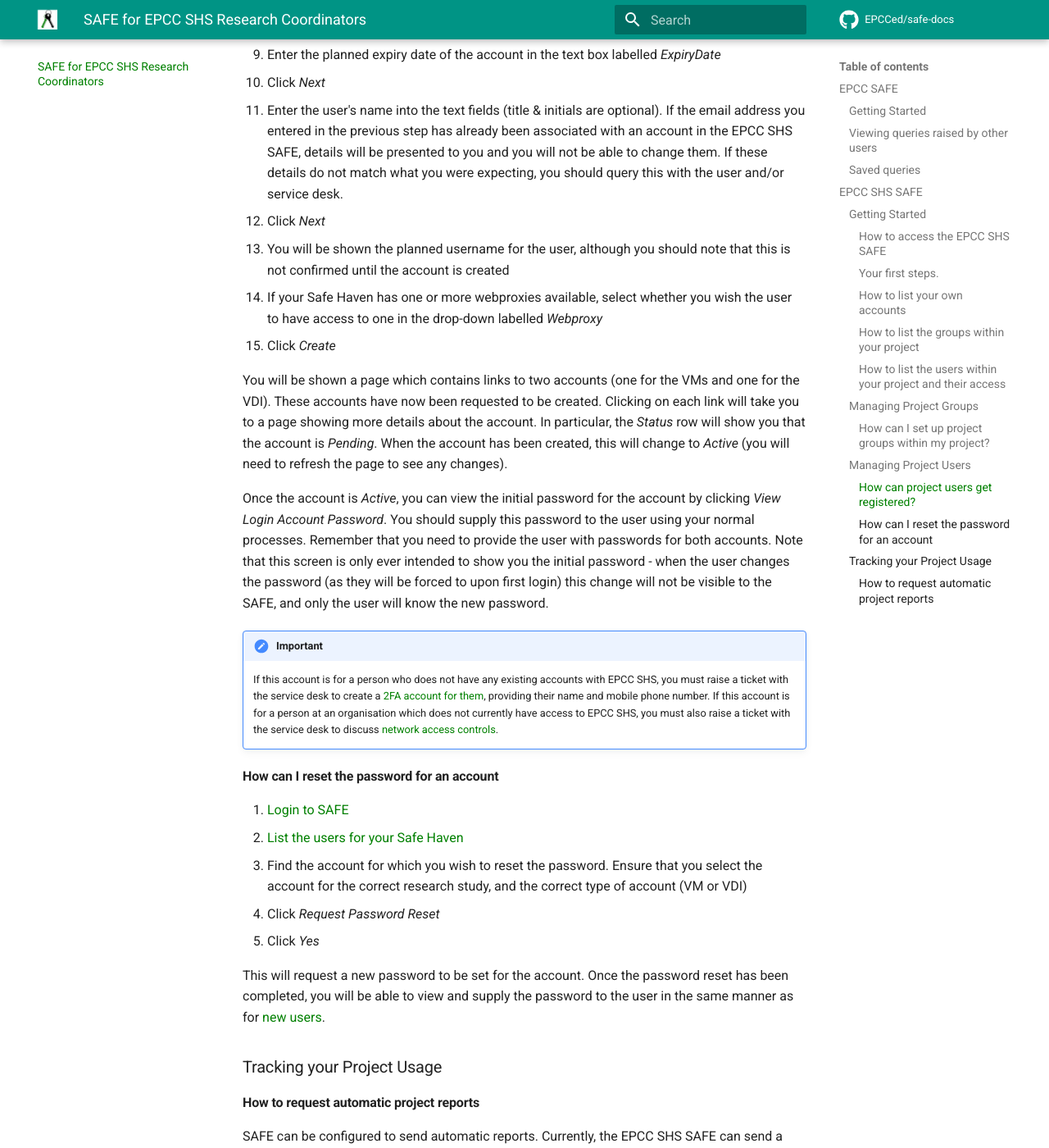
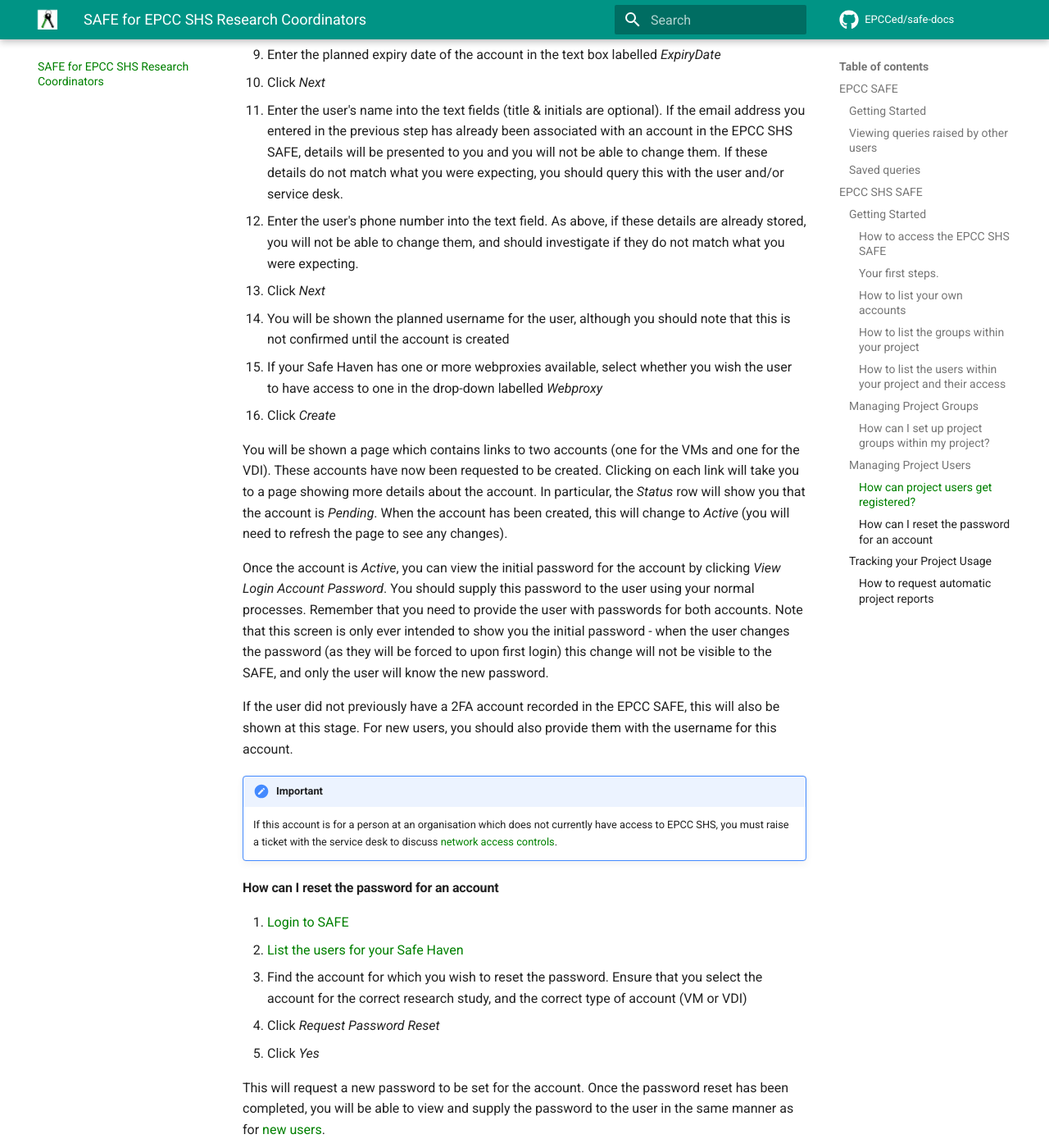
Before and after one commit to EPCCed/safe-docs, an MkDocs documentation site: the page built from docs/safe-for-shs-rcs.md, in a window 1280 px wide and 1400 px high, scrolled down 4985 px. Shown: the whole window at 82% size. Built offline with MkDocs 1.6.1 and Material for MkDocs 9.7.7, drawn with Linux system fonts in a browser that asks for light colours; comment, search, counter and statistics services are not loaded.

Commit message:
Add note on 2FA accounts

```diff
--- a/docs/safe-for-shs-rcs.md
+++ b/docs/safe-for-shs-rcs.md
@@ -161,6 +161,7 @@
 1. Enter the planned expiry date of the account in the text box labelled *ExpiryDate*
 1. Click *Next*
 1. Enter the user's name into the text fields (title & initials are optional). If the email address you entered in the previous step has already been associated with an account in the EPCC SHS SAFE, details will be presented to you and you will not be able to change them. If these details do not match what you were expecting, you should query this with the user and/or service desk.
+1. Enter the user's phone number into the text field. As above, if these details are already stored, you will not be able to change them, and should investigate if they do not match what you were expecting.
 1. Click *Next*
 1. You will be shown the planned username for the user, although you should note that this is not confirmed until the account is created
 1. If your Safe Haven has one or more webproxies available, select whether you wish the user to have access to one in the drop-down labelled *Webproxy*
@@ -177,8 +178,11 @@
 Remember that you need to provide the user with passwords for both accounts.
 Note that this screen is only ever intended to show you the initial password - when the user changes the password (as they will be forced to upon first login) this change will not be visible to the SAFE, and only the user will know the new password.
 
+If the user did not previously have a 2FA account recorded in the EPCC SAFE, this will also be shown at this stage.
+For new users, you should also provide them with the username for this account.
+
 !!!important
-    If this account is for a person who does not have any existing accounts with EPCC SHS, you must raise a ticket with the service desk to create a [2FA account for them](https://docs.eidf.ac.uk/safe-haven-services/safe-haven-access/#safe-haven-login), providing their name and mobile phone number. If this account is for a person at an organisation which does not currently have access to EPCC SHS, you must also raise a ticket with the service desk to discuss [network access controls](https://docs.eidf.ac.uk/safe-haven-services/network-access-controls/).
+    If this account is for a person at an organisation which does not currently have access to EPCC SHS, you must raise a ticket with the service desk to discuss [network access controls](https://docs.eidf.ac.uk/safe-haven-services/network-access-controls/).
 
 #### <a id="resetpwd"></a> How can I reset the password for an account
 
```
